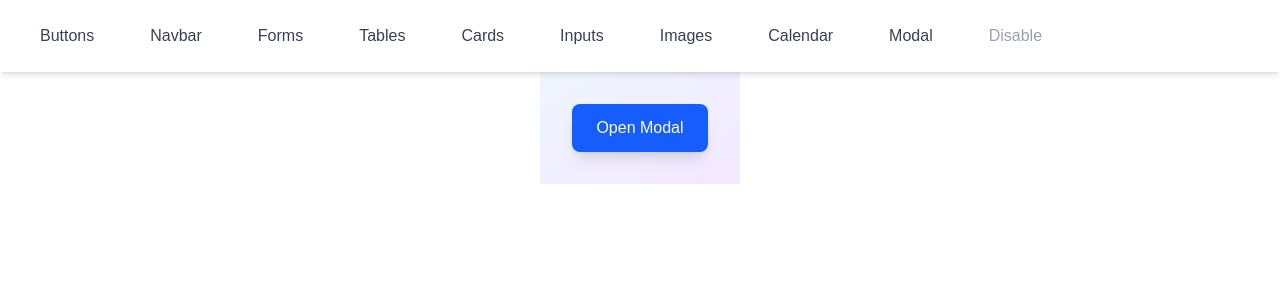
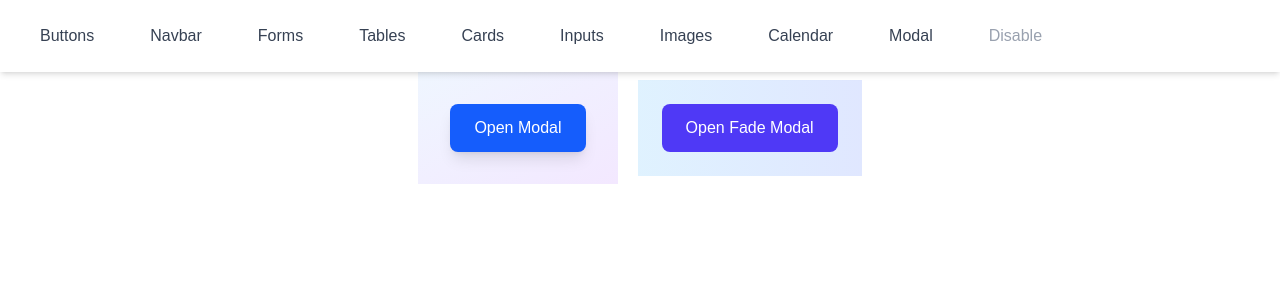
Before and after one commit to Prohor722/tailwind_compoenets, a Next.js app: page /modal in a window 1280 px wide. Shown: the top 300 px of the page. Built offline with nearby package versions, Linux system fonts and the light colour scheme.

Commit message:
another modal is added

```diff
--- a/app/modal/page.tsx
+++ b/app/modal/page.tsx
@@ -5,6 +5,8 @@ import { X } from 'lucide-react';
 
 export default function ModalPage(){
     const [isOpen, setIsOpen] = useState(false);
+    const [open, setOpen] = useState(false);
+
   return (
     <div className="flex items-center justify-center gap-5">
       {/* Modal 1  */}
@@ -51,6 +53,30 @@ export default function ModalPage(){
         )}
       </div>
 
+      {/* Modal 2  */}
+      <div className="flex items-center justify-center bg-gradient-to-r from-sky-100 to-indigo-100 p-6">
+      <button
+        onClick={() => setOpen(true)}
+        className="px-6 py-3 bg-indigo-600 text-white rounded-lg hover:bg-indigo-700 transition"
+      >
+        Open Fade Modal
+      </button>
+
+      {open && (
+        <div className="fixed inset-0 bg-black/40 backdrop-blur-sm flex justify-center items-center z-50">
+          <div className="bg-white w-full max-w-md p-6 rounded-xl shadow-xl relative animate-fade-in-up">
+            <button
+              className="absolute top-4 right-4 text-gray-400 hover:text-gray-600 transition"
+              onClick={() => setOpen(false)}
+            >
+              <X />
+            </button>
+            <h2 className="text-xl font-bold text-gray-800 mb-2">Fade Modal</h2>
+            <p className="text-gray-600">This modal uses a fade and scale animation.</p>
+          </div>
+        </div>
+      )}
+    </div>
 
     </div>
   );
```
